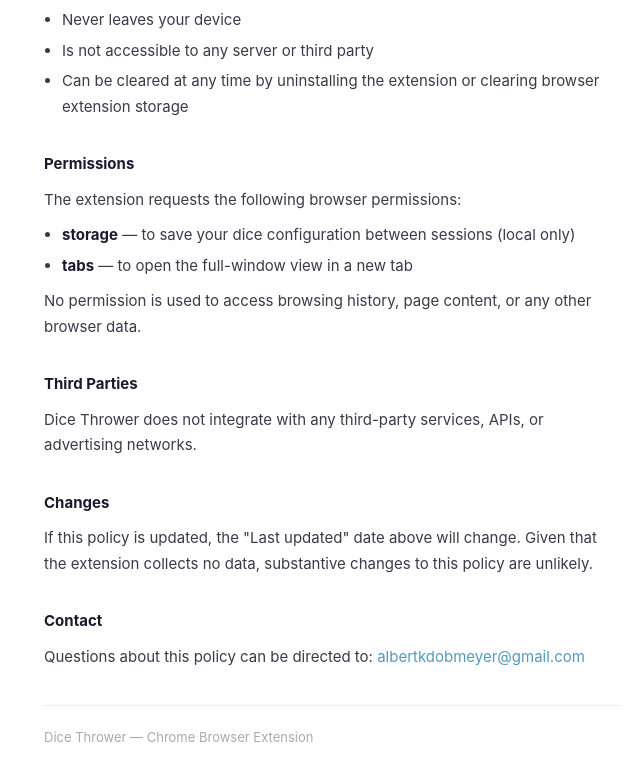
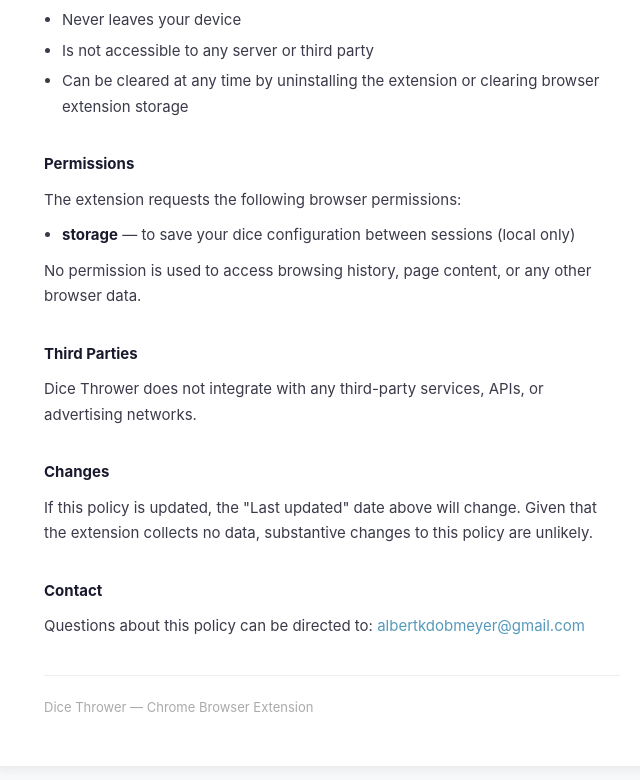
Before and after one commit to albertdobmeyer/dice-thrower-privacy, a plain HTML site: page index.html in a window 1280 px wide. Shown: the part 881-1661 px from the top of the page, without its empty margins (308-948 px from the left). Drawn offline with Linux system fonts and the light colour scheme.

Commit message:
Fix permissions list — tabs permission not required

```diff
--- a/index.html
+++ b/index.html
@@ -137,7 +137,6 @@
     <p>The extension requests the following browser permissions:</p>
     <ul>
       <li><strong>storage</strong> — to save your dice configuration between sessions (local only)</li>
-      <li><strong>tabs</strong> — to open the full-window view in a new tab</li>
     </ul>
     <p>No permission is used to access browsing history, page content, or any other browser data.</p>
 
```
